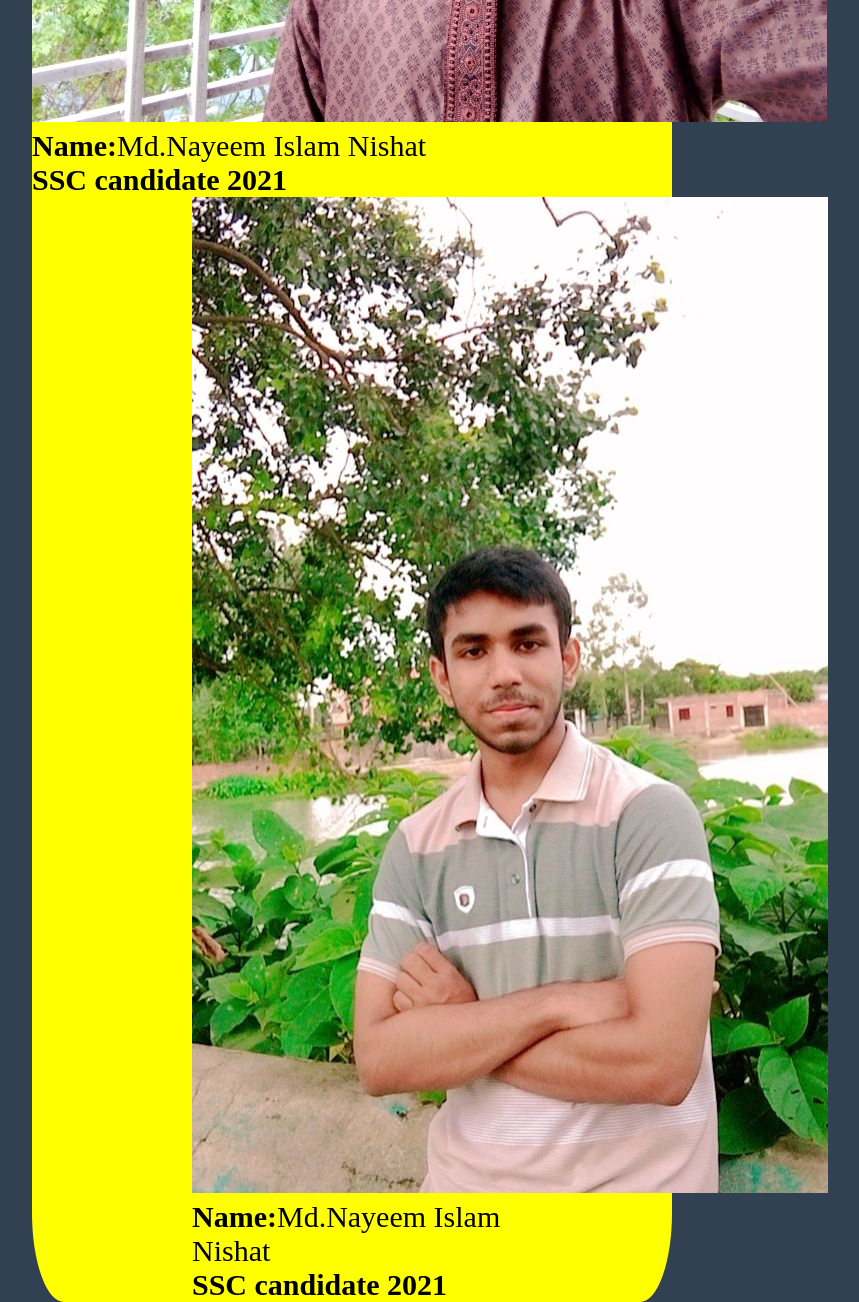
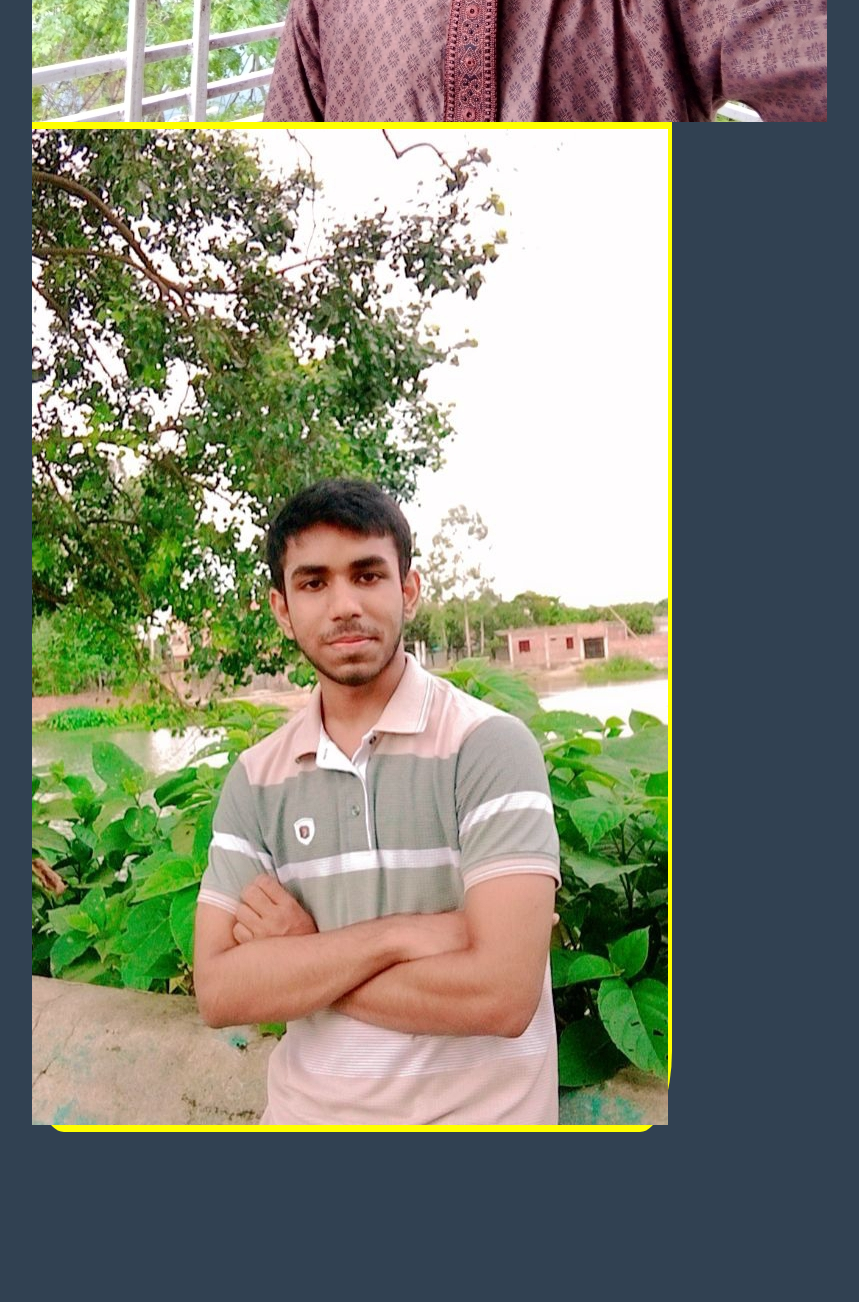
Before and after one commit to mdislamnishatnayeem/Nayeem_Islam_Nishat, a plain HTML site: page index.html in a window 1280 px wide. Shown: the part 540-1842 px from the top of the page, without its empty margins (288-1147 px from the left). After the commit the page ends 1672 px from the top, so only its background shows below. Drawn offline with Linux system fonts and the light colour scheme.

Commit message:
Update index.html
Hgg

```diff
--- a/index.html
+++ b/index.html
@@ -12,12 +12,7 @@
     <div class="top">Md.Nayeem Islam Nishat</div>
     <div class="about">
     <img src="MYPIC.jpg" alt="" class="Pic"/>
-    <div class="me"><b>Name:</b>Md.Nayeem Islam Nishat <br>
-    <b>SSC candidate 2021</b></div>
-<div class="about">
     <img src="Snapchat-1283747773_2.jpg" alt="" class="Pic"/>
-    <div class="me"><b>Name:</b>Md.Nayeem Islam Nishat <br>
-    <b>SSC candidate 2021</b></div>
 
     </div>
   </body>
```
